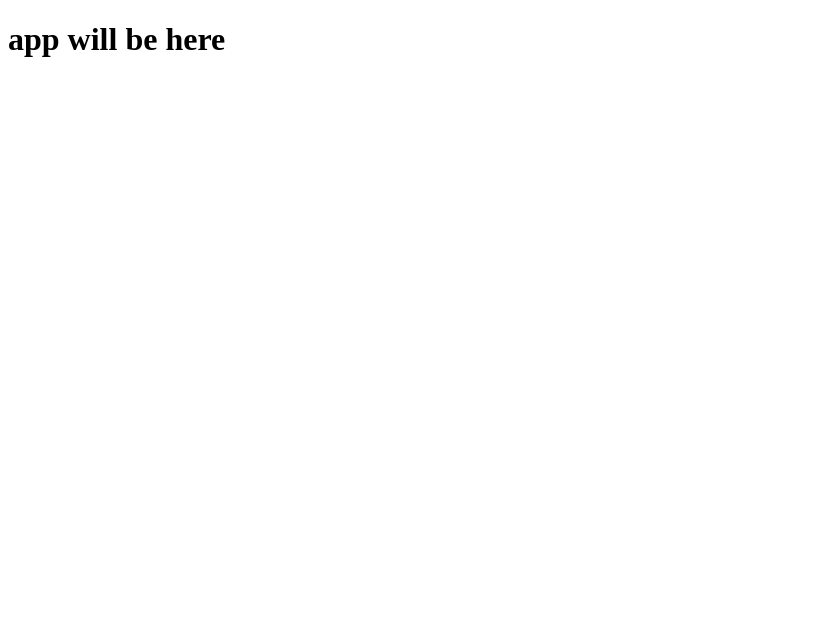
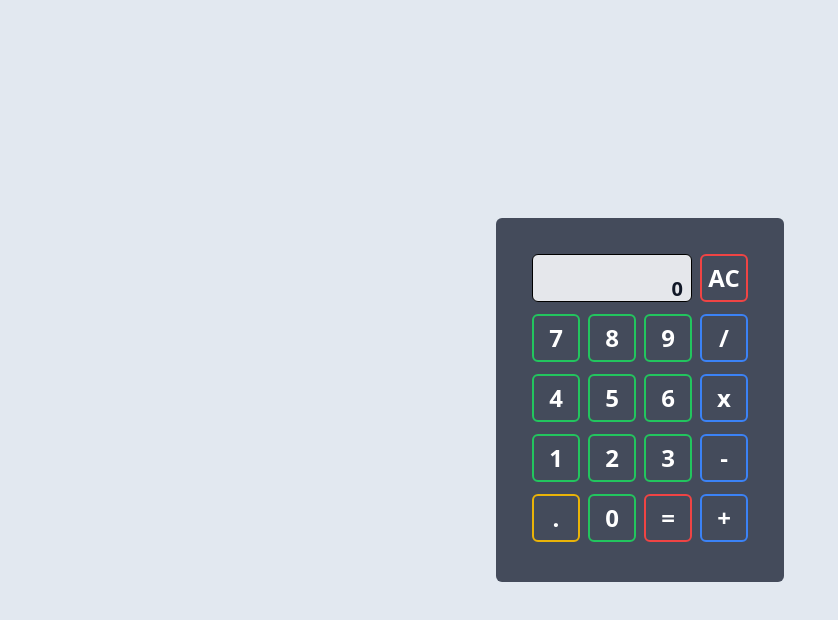
Before and after one commit to KozhInna/calculator-app-typescript, a website: page index.html in a window 1280 px wide. Shown: the whole page, without its empty margins (0-838 px from the left). Drawn offline with nearby package versions, Linux system fonts and the light colour scheme.

Commit message:
create calculator with tailwind css

```diff
--- a/index.html
+++ b/index.html
@@ -5,8 +5,118 @@
     <meta name="viewport" content="width=device-width, initial-scale=1.0" />
     <title>Calculator app</title>
     <script src="./dist/app.js" defer></script>
+    <script src="https://cdn.tailwindcss.com"></script>
+    <link rel="stylesheet" href="styles.css" />
   </head>
   <body>
-    <h1>app will be here</h1>
+    <div
+      class="calcBody max-w-lg rounded-md overflow-hidden shadow-2x1 bg-slate-900 bg-opacity-75 flex"
+    >
+      <div class="px-8 py-8">
+        <div class="flex mb-1 justify-end">
+          <div
+            class="output flex flex-col w-3/4 h-12 justify-center items-end m-1 bg-gray-200 text-gray-900 font-semibold px-2 border border-black hover:hover-gray-500 rounded-md"
+          >
+            <div
+              class="previousNumber flex max-w-lg h-1/3 pb-5 pt-1 text-gray-600 text-xs"
+            ></div>
+            <div class="currentNumber flex max-w-lg h-2/3 pb-2 text-xl">0</div>
+          </div>
+          <button
+            class="clear flex w-12 h-12 justify-center items-center m-1 font-bold py-2 px-2 border border-red-500 hover:border-transparent rounded-md text-white border-2 text-2xl hover:bg-red-500"
+          >
+            AC
+          </button>
+        </div>
+        <div class="flex mb-1">
+          <button
+            class="number flex w-12 h-12 justify-center items-center m-1 font-bold py-2 px-2 border border-green-500 hover:border-transparent rounded-md text-white border-2 text-2xl hover:bg-green-500"
+          >
+            7
+          </button>
+          <button
+            class="number flex w-12 h-12 justify-center items-center m-1 font-bold py-2 px-2 border border-green-500 hover:border-transparent rounded-md text-white border-2 text-2xl hover:bg-green-500"
+          >
+            8
+          </button>
+          <button
+            class="number flex w-12 h-12 justify-center items-center m-1 font-bold py-2 px-2 border border-green-500 hover:border-transparent rounded-md text-white border-2 text-2xl hover:bg-green-500"
+          >
+            9
+          </button>
+          <button
+            class="number flex w-12 h-12 justify-center items-center m-1 font-bold py-2 px-2 border border-blue-500 hover:border-transparent rounded-md text-white border-2 text-2xl hover:bg-blue-500"
+          >
+            /
+          </button>
+        </div>
+        <div class="flex mb-1">
+          <button
+            class="number flex w-12 h-12 justify-center items-center m-1 font-bold py-2 px-2 border border-green-500 hover:border-transparent rounded-md text-white border-2 text-2xl hover:bg-green-500"
+          >
+            4
+          </button>
+          <button
+            class="number flex w-12 h-12 justify-center items-center m-1 font-bold py-2 px-2 border border-green-500 hover:border-transparent rounded-md text-white border-2 text-2xl hover:bg-green-500"
+          >
+            5
+          </button>
+          <button
+            class="number flex w-12 h-12 justify-center items-center m-1 font-bold py-2 px-2 border border-green-500 hover:border-transparent rounded-md text-white border-2 text-2xl hover:bg-green-500"
+          >
+            6
+          </button>
+          <button
+            class="number flex w-12 h-12 justify-center items-center m-1 font-bold py-2 px-2 border border-blue-500 hover:border-transparent rounded-md text-white border-2 text-2xl hover:bg-blue-500"
+          >
+            x
+          </button>
+        </div>
+        <div class="flex mb-1">
+          <button
+            class="number flex w-12 h-12 justify-center items-center m-1 font-bold py-2 px-2 border border-green-500 hover:border-transparent rounded-md text-white border-2 text-2xl hover:bg-green-500"
+          >
+            1
+          </button>
+          <button
+            class="number flex w-12 h-12 justify-center items-center m-1 font-bold py-2 px-2 border border-green-500 hover:border-transparent rounded-md text-white border-2 text-2xl hover:bg-green-500"
+          >
+            2
+          </button>
+          <button
+            class="number flex w-12 h-12 justify-center items-center m-1 font-bold py-2 px-2 border border-green-500 hover:border-transparent rounded-md text-white border-2 text-2xl hover:bg-green-500"
+          >
+            3
+          </button>
+          <button
+            class="number flex w-12 h-12 justify-center items-center m-1 font-bold py-2 px-2 border border-blue-500 hover:border-transparent rounded-md text-white border-2 text-2xl hover:bg-blue-500"
+          >
+            -
+          </button>
+        </div>
+        <div class="flex mb-1">
+          <button
+            class="number flex w-12 h-12 justify-center items-center m-1 font-bold py-2 px-2 border border-yellow-500 hover:border-transparent rounded-md text-white border-2 text-2xl hover:bg-yellow-500"
+          >
+            .
+          </button>
+          <button
+            class="number flex w-12 h-12 justify-center items-center m-1 font-bold py-2 px-2 border border-green-500 hover:border-transparent rounded-md text-white border-2 text-2xl hover:bg-green-500"
+          >
+            0
+          </button>
+          <button
+            class="number flex w-12 h-12 justify-center items-center m-1 font-bold py-2 px-2 border border-red-500 hover:border-transparent rounded-md text-white border-2 text-2xl hover:bg-red-500"
+          >
+            =
+          </button>
+          <button
+            class="number flex w-12 h-12 justify-center items-center m-1 font-bold py-2 px-2 border border-blue-500 hover:border-transparent rounded-md text-white border-2 text-2xl hover:bg-blue-500"
+          >
+            +
+          </button>
+        </div>
+      </div>
+    </div>
   </body>
 </html>
--- /dev/null
+++ b/styles.css
@@ -0,0 +1,8 @@
+body {
+  width: 100vw;
+  height: 100vh;
+  display: flex;
+  justify-content: center;
+  align-items: center;
+  background-color: rgb(226 232 240);
+}
```
